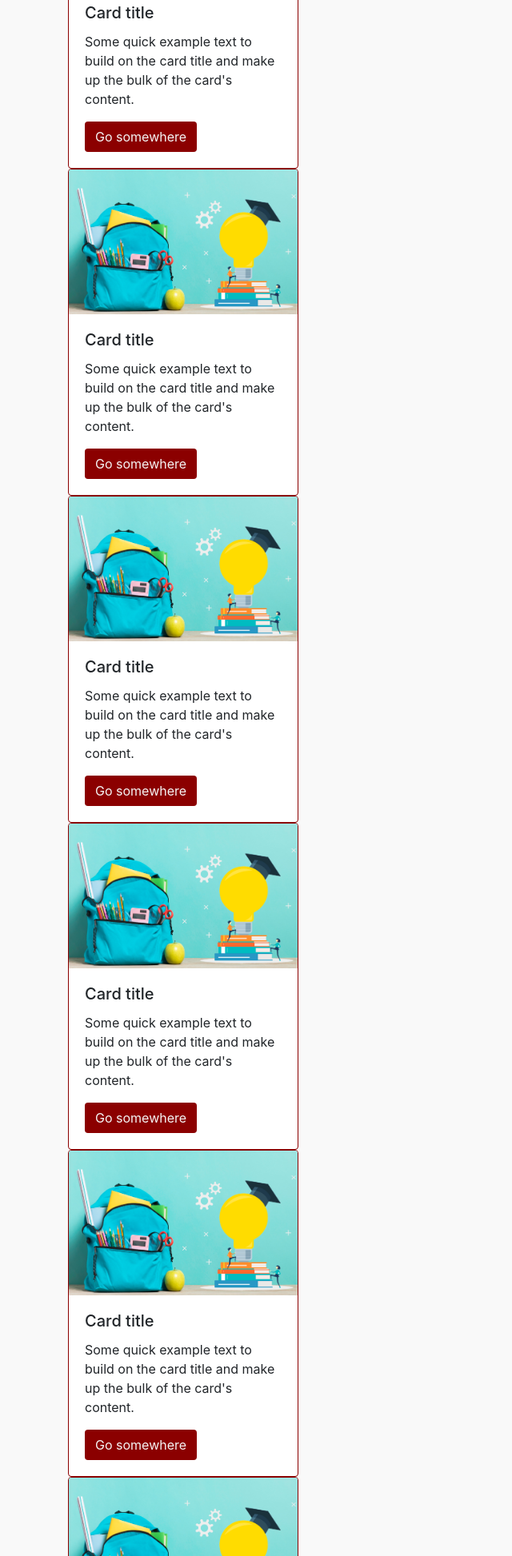
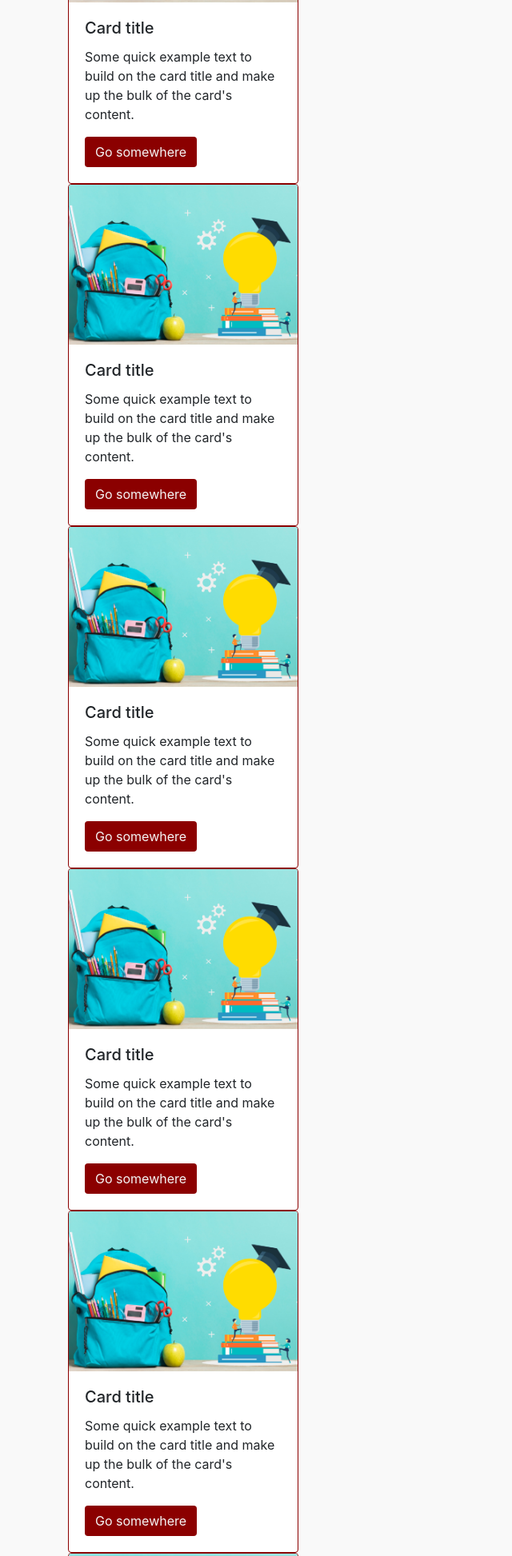
Before and after one commit to Cleitoncampos23/Projeto-base, a plain HTML site: page views/index.html in a window 1280 px wide. Shown: the part 854-2800 px from the top of the page at 80% size, without its empty margins (0-640 px from the left). Drawn offline with nearby package versions, Linux system fonts and the light colour scheme.

Commit message:
Ajustando a altura da imagens

```diff
--- a/views/bootstrap-4.1.3-dist/css/pagina.css
+++ b/views/bootstrap-4.1.3-dist/css/pagina.css
@@ -1,3 +1,8 @@
+.card-largura{
+
+    width: 18rem;
+}
+
 .imagem-carrosel{
 
   object-fit: cover;
@@ -39,3 +44,9 @@
 .jomboltron {
     background-color: rgba(220, 220, 220, 0.178);
 }
+.card-posicao-imagem{
+
+    object-fit: cover;
+    /* object-position: 0 80%; */
+    height: 200px;
+}
--- a/views/index.html
+++ b/views/index.html
@@ -81,8 +81,8 @@
        <div class="jumbotron jumbotron-fluid jomboltron">
         <div class="container">
             <!--Aqui começa o card 1-->
-            <article class="card borda-cor-especial" style="width: 18rem;">
-                <img src="./bootstrap-4.1.3-dist/img/muchila.jpg" class="card-img-top " alt="...">
+            <article class="card borda-cor-especial card-largura">
+                <img src="./bootstrap-4.1.3-dist/img/muchila.jpg" class="card-img-top card-posicao-imagem" alt="...">
                 <div class="card-body">
                   <h5 class="card-title">Card title</h5>
                   <p class="card-text">Some quick example text to build on the card title and make up the bulk of the card's content.</p>
@@ -91,8 +91,8 @@
             </article>
             <!--Aqui termina o card 1-->
             <!--Aqui começa o 2 card -->
-            <article class="card borda-cor-especial" style="width: 18rem;">
-                <img src="./bootstrap-4.1.3-dist/img/muchila.jpg" class="card-img-top " alt="...">
+            <article class="card borda-cor-especial card-largura">
+                <img src="./bootstrap-4.1.3-dist/img/muchila.jpg" class="card-img-top card-posicao-imagem" alt="...">
                 <div class="card-body">
                   <h5 class="card-title">Card title</h5>
                   <p class="card-text">Some quick example text to build on the card title and make up the bulk of the card's content.</p>
@@ -101,8 +101,8 @@
             </article>
             <!--Aqui termina o 2 card -->
             <!--Aqui começa o 3 card -->
-            <article class="card borda-cor-especial" style="width: 18rem;">
-                <img src="./bootstrap-4.1.3-dist/img/muchila.jpg" class="card-img-top " alt="...">
+            <article class="card borda-cor-especial card-largura">
+                <img src="./bootstrap-4.1.3-dist/img/muchila.jpg" class="card-img-top card-posicao-imagem" alt="...">
                 <div class="card-body">
                   <h5 class="card-title">Card title</h5>
                   <p class="card-text">Some quick example text to build on the card title and make up the bulk of the card's content.</p>
@@ -111,8 +111,8 @@
             </article>
             <!--Aqui termina o 3 card -->
             <!--Aqui começa o 4 card -->
-            <article class="card borda-cor-especial" style="width: 18rem;">
-                <img src="./bootstrap-4.1.3-dist/img/muchila.jpg" class="card-img-top " alt="...">
+            <article class="card borda-cor-especial card-largura">
+                <img src="./bootstrap-4.1.3-dist/img/muchila.jpg" class="card-img-top card-posicao-imagem" alt="...">
                 <div class="card-body">
                   <h5 class="card-title">Card title</h5>
                   <p class="card-text">Some quick example text to build on the card title and make up the bulk of the card's content.</p>
@@ -121,8 +121,8 @@
             </article>
             <!--Aqui termina o 4 card -->
             <!--Aqui começa 5 card -->
-            <article class="card borda-cor-especial" style="width: 18rem;">
-                <img src="./bootstrap-4.1.3-dist/img/muchila.jpg" class="card-img-top " alt="...">
+            <article class="card borda-cor-especial card-largura">
+                <img src="./bootstrap-4.1.3-dist/img/muchila.jpg" class="card-img-top card-posicao-imagem" alt="...">
                 <div class="card-body">
                   <h5 class="card-title">Card title</h5>
                   <p class="card-text">Some quick example text to build on the card title and make up the bulk of the card's content.</p>
@@ -131,8 +131,8 @@
             </article>
             <!--Aqui termina 5 card -->
             <!-- Aqui começa o 6 card -->
-            <article class="card borda-cor-especial" style="width: 18rem;">
-                <img src="./bootstrap-4.1.3-dist/img/muchila.jpg" class="card-img-top " alt="...">
+            <article class="card borda-cor-especial card-largura">
+                <img src="./bootstrap-4.1.3-dist/img/muchila.jpg" class="card-img-top card-posicao-imagem" alt="...">
                 <div class="card-body">
                   <h5 class="card-title">Card title</h5>
                   <p class="card-text">Some quick example text to build on the card title and make up the bulk of the card's content.</p>
```
